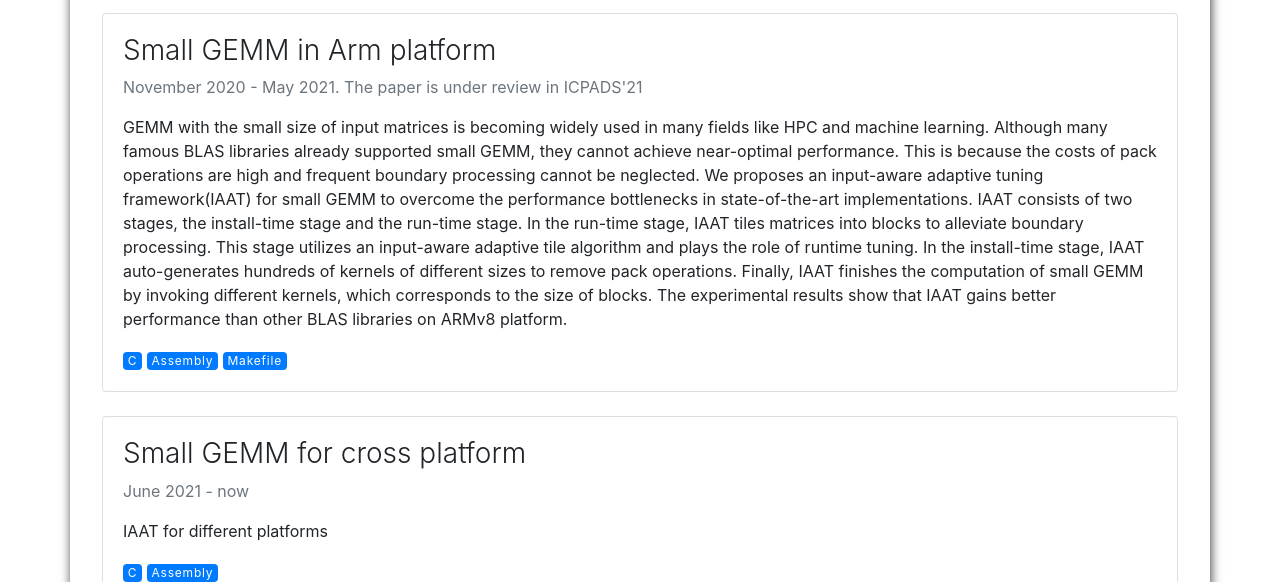
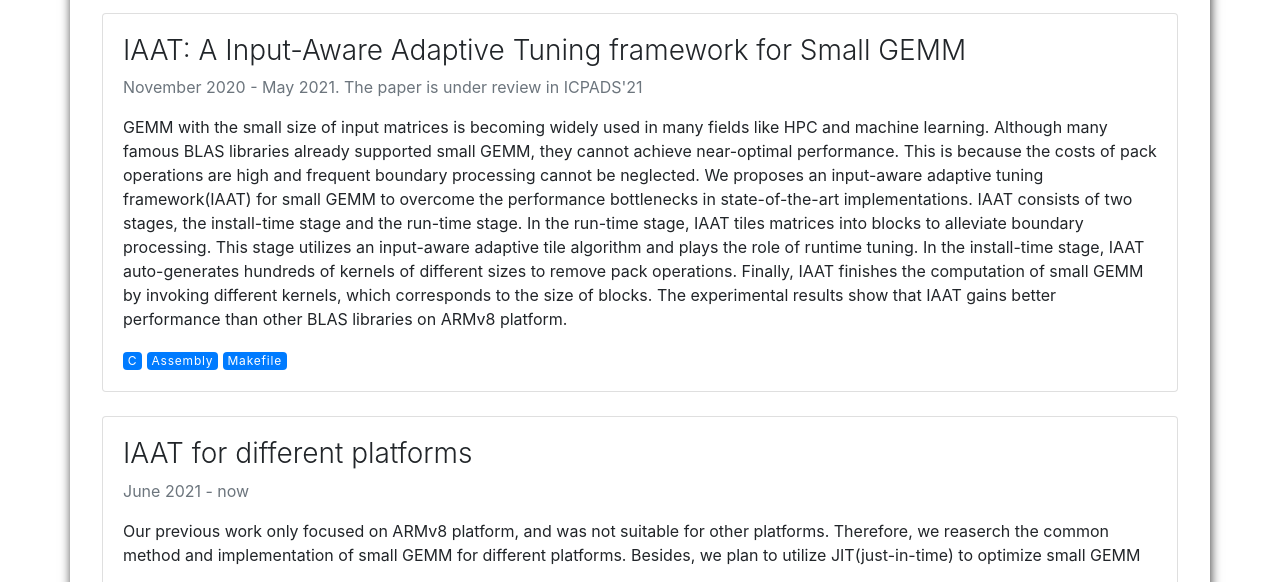
Before and after one commit to WuguanYao/cv-template, a plain HTML site: page index.html in a window 1280 px wide. Shown: the part 370-952 px from the top of the page. Drawn offline with nearby package versions, Linux system fonts and the light colour scheme.

Commit message:
Deploying to gh-pages from  @ 9504c23f1cc9c501cad1c3596322e9f85129966a 🚀

```diff
--- a/index.html
+++ b/index.html
@@ -39,7 +39,7 @@
     <h2>Professional Experience</h2>
     <div class="card mb-4">
         <div class="card-body">
-            <h3>Small GEMM in Arm platform</h3>
+            <h3>IAAT: A Input-Aware Adaptive Tuning framework for Small GEMM</h3>
             <p class="text-muted">November 2020 - May 2021.   The paper is under review in ICPADS&#x27;21</p>
 
             <p>GEMM with the small size of input matrices is becoming widely used in many fields like HPC and machine learning.
@@ -62,10 +62,12 @@
     </div>
     <div class="card mb-4">
         <div class="card-body">
-            <h3>Small GEMM for cross platform</h3>
+            <h3>IAAT for different platforms</h3>
             <p class="text-muted">June 2021 - now</p>
 
-            <p>IAAT for different platforms</p>
+            <p>Our previous work only focused on ARMv8 platform, and was not suitable for other platforms.
+      Therefore, we reaserch the common method and implementation of small GEMM for different platforms.
+       Besides, we plan to utilize JIT(just-in-time) to optimize small GEMM</p>
 
             <div>
                 <span class="badge badge-primary">C</span>
```
Also changed, not shown: 1 other file.
